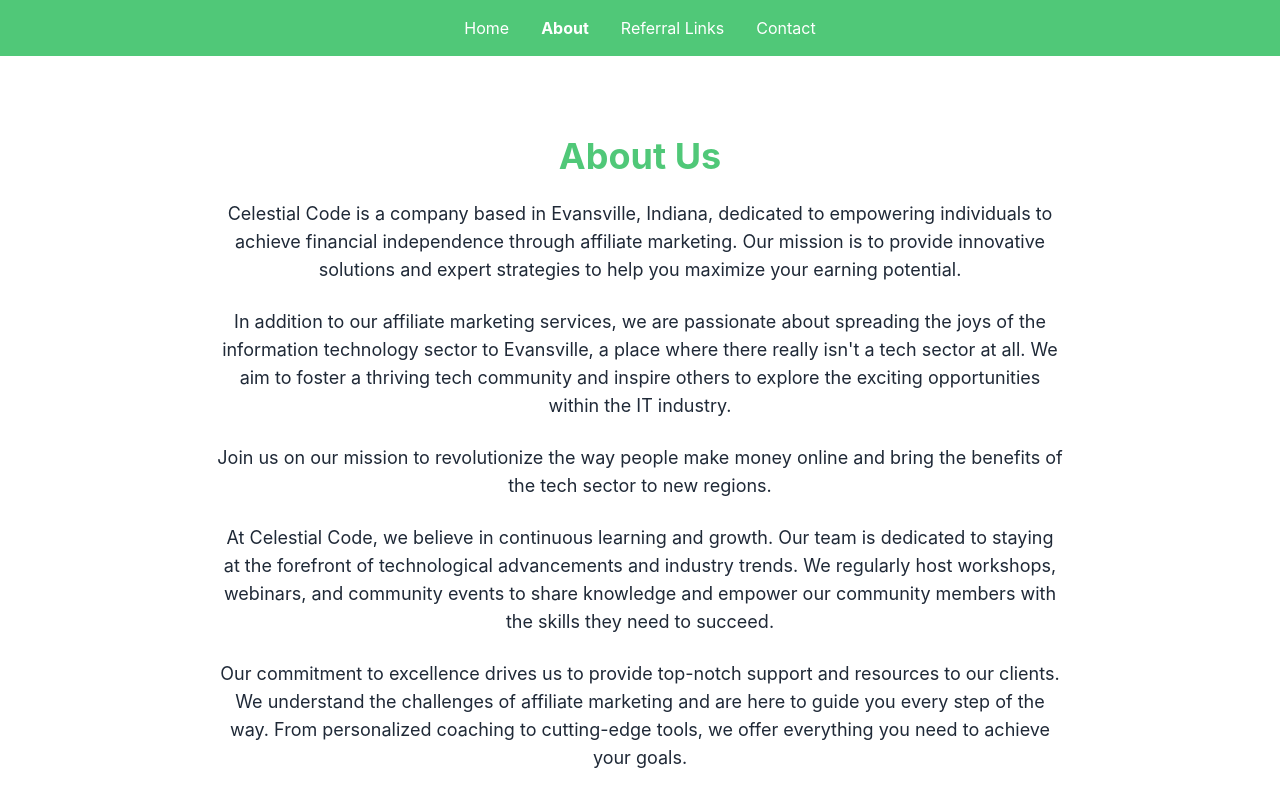
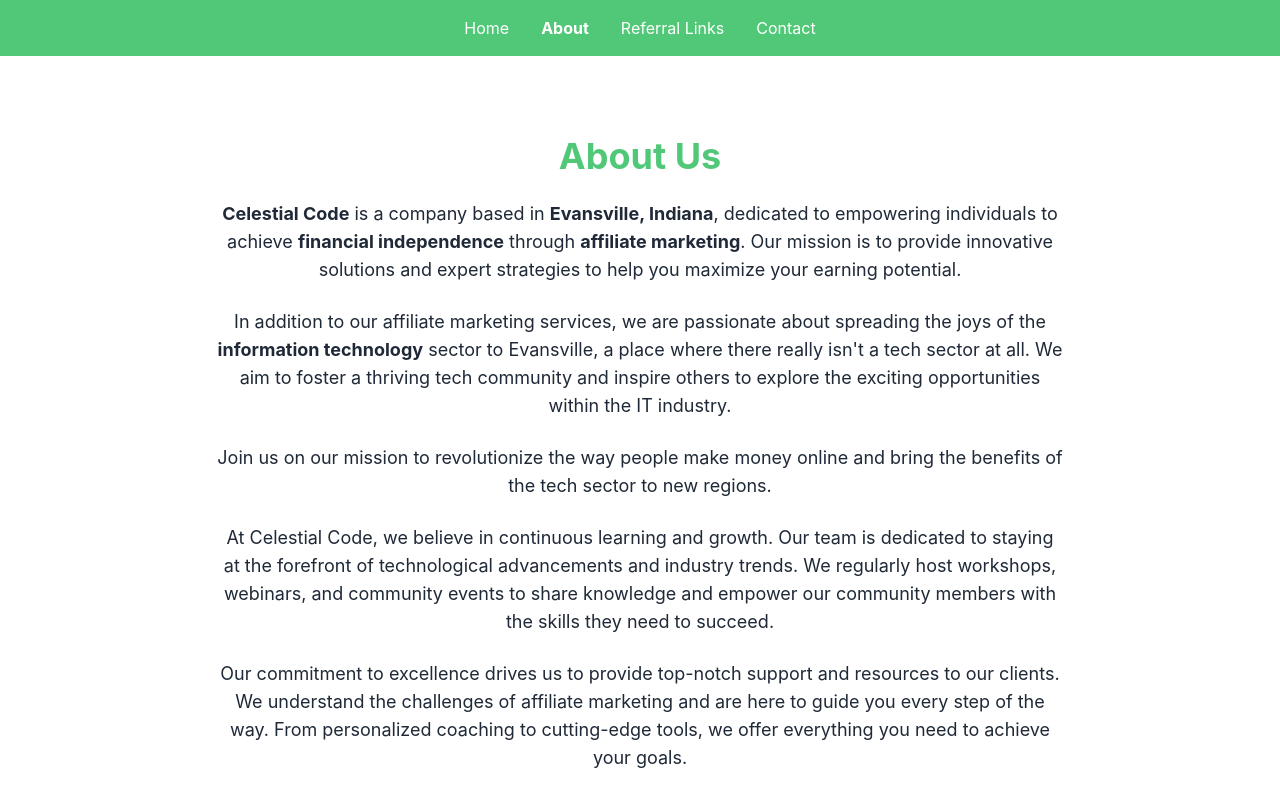
Before and after one commit to BryanHankins/CelestialCode, a React (Create React App) app: page /about in a window 1280 px wide. Shown: the top 794 px of the page. Built offline with nearby package versions, Linux system fonts and the light colour scheme.

Commit message:
1.11.03 seo opt

```diff
--- a/src/pages/About.tsx
+++ b/src/pages/About.tsx
@@ -1,8 +1,14 @@
-import React from 'react';
+import React, { useEffect } from 'react';
 import { useNavigate } from 'react-router-dom';
 
 const About: React.FC = () => {
   const navigate = useNavigate();
+
+  useEffect(() => {
+    document.title = 'About Us - Celestial Code | Affiliate Marketing Solutions';
+    document.querySelector('meta[name="description"]')?.setAttribute('content', 'Learn about Celestial Code, an affiliate marketing company dedicated to empowering individuals to achieve financial independence through innovative solutions and expert strategies.');
+    document.querySelector('meta[name="keywords"]')?.setAttribute('content', 'Celestial Code, about Celestial Code, affiliate marketing, referral company, financial independence, tech community, Evansville Indiana');
+  }, []);
 
   return (
     <div className="min-h-screen bg-gray-100 text-emerald">
@@ -10,10 +16,10 @@
         <div className="max-w-4xl mx-auto px-6">
           <h1 className="text-4xl font-bold text-emerald mb-6">About Us</h1>
           <p className="text-lg text-gray-800 mb-6">
-            Celestial Code is a company based in Evansville, Indiana, dedicated to empowering individuals to achieve financial independence through affiliate marketing. Our mission is to provide innovative solutions and expert strategies to help you maximize your earning potential.
+            <strong>Celestial Code</strong> is a company based in <strong>Evansville, Indiana</strong>, dedicated to empowering individuals to achieve <strong>financial independence</strong> through <strong>affiliate marketing</strong>. Our mission is to provide innovative solutions and expert strategies to help you maximize your earning potential.
           </p>
           <p className="text-lg text-gray-800 mb-6">
-            In addition to our affiliate marketing services, we are passionate about spreading the joys of the information technology sector to Evansville, a place where there really isn't a tech sector at all. We aim to foster a thriving tech community and inspire others to explore the exciting opportunities within the IT industry.
+            In addition to our affiliate marketing services, we are passionate about spreading the joys of the <strong>information technology</strong> sector to Evansville, a place where there really isn't a tech sector at all. We aim to foster a thriving tech community and inspire others to explore the exciting opportunities within the IT industry.
           </p>
           <p className="text-lg text-gray-800 mb-6">
             Join us on our mission to revolutionize the way people make money online and bring the benefits of the tech sector to new regions.
@@ -33,7 +39,6 @@
         </div>
       </section>
 
-      {/* New Section */}
       <section className="py-20 bg-gray-100 text-center">
         <div className="max-w-4xl mx-auto px-6">
           <h2 className="text-3xl font-bold text-emerald mb-4">Our Commitment to Youth Development</h2>
--- a/src/pages/AmazonReferrals.tsx
+++ b/src/pages/AmazonReferrals.tsx
@@ -1,4 +1,5 @@
-import React from 'react';
+import React, { useEffect } from 'react';
+import { useNavigate } from 'react-router-dom';
 import air from '../assets/air matress.jpg';
 import badmit from '../assets/badmitten.jpg';
 import camp from '../assets/camping stove.jpg';
@@ -15,6 +16,12 @@
 import yogamat from '../assets/yogamat.jpg';
 
 const AmazonReferrals: React.FC = () => {
+  useEffect(() => {
+    document.title = 'Amazon Referrals - Celestial Code | Summer Essentials and More';
+    document.querySelector('meta[name="description"]')?.setAttribute('content', 'Discover top Amazon products recommended by Celestial Code for the perfect summer. From camping gear to fitness trackers, find all your summer essentials here.');
+    document.querySelector('meta[name="keywords"]')?.setAttribute('content', 'Amazon referrals, summer essentials, camping gear, fitness trackers, kids summer fun, outdoor sports, picnic essentials, beach essentials');
+  }, []);
+
   return (
     <div className="min-h-screen bg-white text-emerald">
       {/* Header */}
@@ -26,8 +33,8 @@
       {/* Content */}
       <section className="py-12">
         <div className="container mx-auto px-6">
-                    {/* Kids' Summer Fun */}
-                    <div className="mb-12">
+          {/* Kids' Summer Fun */}
+          <div className="mb-12">
             <h2 className="text-3xl font-bold text-emerald mb-4">Kids' Summer Fun</h2>
             <div className="grid grid-cols-1 md:grid-cols-2 gap-6">
               <div className="bg-white p-6 rounded-lg shadow-lg">
@@ -50,6 +57,7 @@
               </div>
             </div>
           </div>
+
           {/* Outdoor Sports */}
           <div className="mb-12">
             <h2 className="text-3xl font-bold text-emerald mb-4">Outdoor Sports</h2>
@@ -175,8 +183,6 @@
             </div>
           </div>
 
-
-
           {/* Fitness and Wellness */}
           <div className="mb-12">
             <h2 className="text-3xl font-bold text-emerald mb-4">Fitness and Wellness</h2>
@@ -201,7 +207,6 @@
               </div>
             </div>
           </div>
-
         </div>
       </section>
     </div>
--- a/src/pages/Contact.tsx
+++ b/src/pages/Contact.tsx
@@ -1,10 +1,16 @@
-import React, { useState } from 'react';
+import React, { useState, useEffect } from 'react';
 
 const Contact: React.FC = () => {
   const [name, setName] = useState('');
   const [email, setEmail] = useState('');
   const [message, setMessage] = useState('');
   const [status, setStatus] = useState<string | null>(null);
+
+  useEffect(() => {
+    document.title = 'Contact Us - Celestial Code | Affiliate Marketing Solutions';
+    document.querySelector('meta[name="description"]')?.setAttribute('content', 'Get in touch with Celestial Code for any inquiries or more information about our affiliate marketing services and referral programs.');
+    document.querySelector('meta[name="keywords"]')?.setAttribute('content', 'Celestial Code contact, affiliate marketing, referral company, contact Celestial Code, financial independence');
+  }, []);
 
   const handleSubmit = async (e: React.FormEvent) => {
     e.preventDefault();
@@ -18,6 +24,9 @@
 
     if (response.ok) {
       setStatus('Message sent successfully.');
+      setName('');
+      setEmail('');
+      setMessage('');
     } else {
       setStatus(`Error: ${result.error}`);
     }
--- a/src/pages/Privacypolicy.tsx
+++ b/src/pages/Privacypolicy.tsx
@@ -1,12 +1,19 @@
-import React from 'react';
+import React, { useEffect } from 'react';
 
 const PrivacyPolicy: React.FC = () => {
+
+  useEffect(() => {
+    document.title = 'Privacy Policy - Celestial Code | Protecting Your Privacy';
+    document.querySelector('meta[name="description"]')?.setAttribute('content', 'Learn about Celestial Code\'s privacy practices, including how we collect, use, and protect your personal information.');
+    document.querySelector('meta[name="keywords"]')?.setAttribute('content', 'Celestial Code privacy policy, data protection, personal information, privacy practices, information security');
+  }, []);
+
   return (
     <div className="min-h-screen flex items-center justify-center bg-white text-emerald">
       <div className="max-w-4xl mx-auto p-6 bg-white rounded-lg shadow-lg text-center">
         <h1 className="text-4xl font-bold mb-4 text-emerald">Privacy Policy</h1>
         <p className="text-lg mb-4 text-gray-800">
-          At Celestial Code, we are committed to protecting your privacy. This Privacy Policy outlines how we collect, use, and safeguard your information when you visit our website or use our services.
+          At <strong>Celestial Code</strong>, we are committed to protecting your privacy. This Privacy Policy outlines how we collect, use, and safeguard your information when you visit our website or use our services.
         </p>
         <h2 className="text-2xl font-bold mb-2 text-emerald">Information We Collect</h2>
         <p className="text-lg mb-4 text-gray-800">
--- a/src/pages/ReferralLinks.tsx
+++ b/src/pages/ReferralLinks.tsx
@@ -1,14 +1,21 @@
-import React from 'react';
+import React, { useEffect } from 'react';
 import { useNavigate } from 'react-router-dom';
 
 const ReferralLinks: React.FC = () => {
   const navigate = useNavigate();
+
+  useEffect(() => {
+    document.title = 'Referral Links - Celestial Code | Recommended Tools and Services';
+    document.querySelector('meta[name="description"]')?.setAttribute('content', 'Discover the best referral links for top tools and services recommended by Celestial Code to enhance your productivity and success in affiliate marketing.');
+    document.querySelector('meta[name="keywords"]')?.setAttribute('content', 'Celestial Code referral links, recommended tools, affiliate marketing, Murf AI, Scalenut, Frase, Writesonic');
+  }, []);
 
   return (
     <div className="min-h-screen bg-gray-100 text-emerald">
       <section className="py-20 bg-white text-center">
         <div className="max-w-4xl mx-auto px-6">
           <h1 className="text-4xl font-bold text-emerald mb-6">Our Referral Links</h1>
+
           <div className="mb-8">
             <h2 className="text-2xl font-bold mb-2 text-emerald">Murf AI</h2>
             <p className="text-lg mb-4 text-gray-800">
@@ -21,6 +28,7 @@
               Go to Murf AI
             </button>
           </div>
+
           <div className="mb-8">
             <h2 className="text-2xl font-bold mb-2 text-emerald">Scalenut</h2>
             <p className="text-lg mb-4 text-gray-800">
@@ -33,6 +41,7 @@
               Go to Scalenut
             </button>
           </div>
+
           <div className="mb-8">
             <h2 className="text-2xl font-bold mb-2 text-emerald">Frase</h2>
             <p className="text-lg mb-4 text-gray-800">
@@ -45,6 +54,7 @@
               Go to Frase
             </button>
           </div>
+
           <div className="mb-8">
             <h2 className="text-2xl font-bold mb-2 text-emerald">Writesonic</h2>
             <p className="text-lg mb-4 text-gray-800">
@@ -57,6 +67,7 @@
               Go to Writesonic
             </button>
           </div>
+
           <button
             onClick={() => navigate('/contact')}
             className="bg-emerald hover:bg-dark-emerald text-white font-bold py-3 px-6 rounded-full transition duration-300"
```
